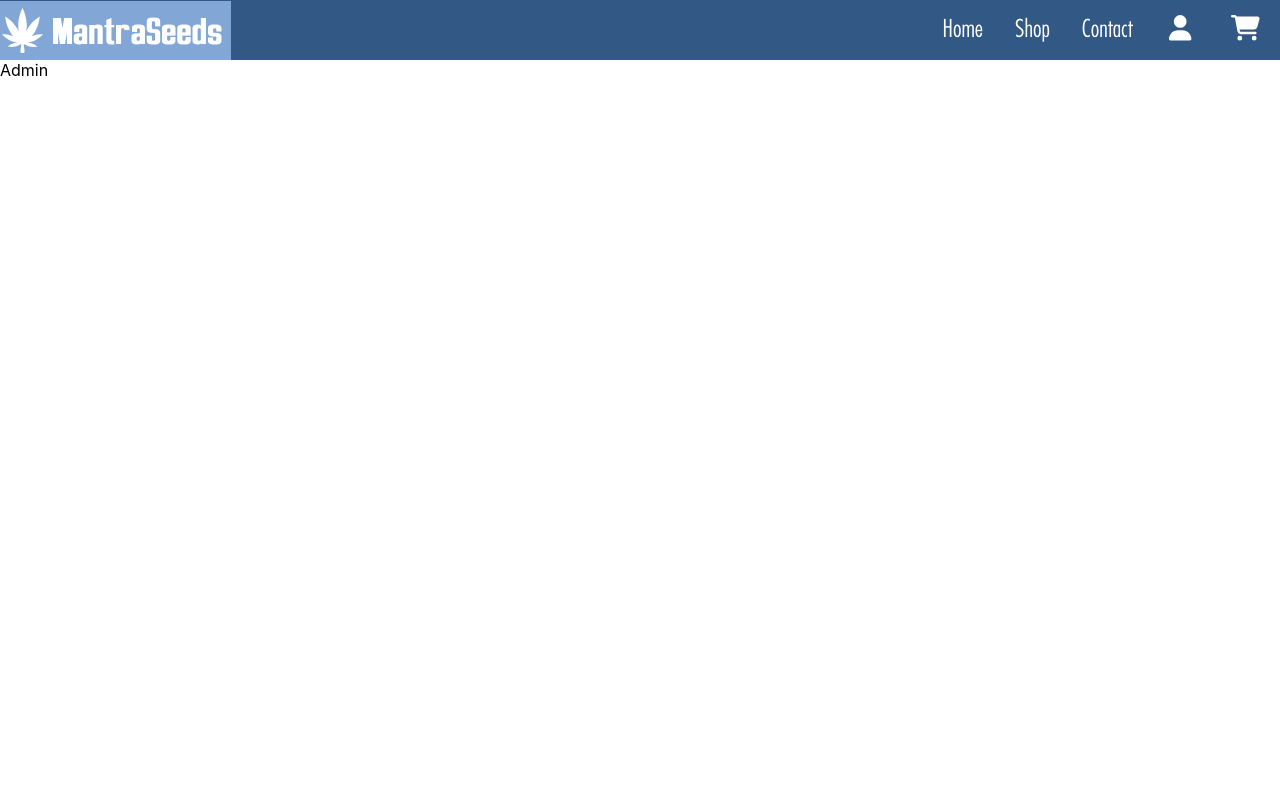
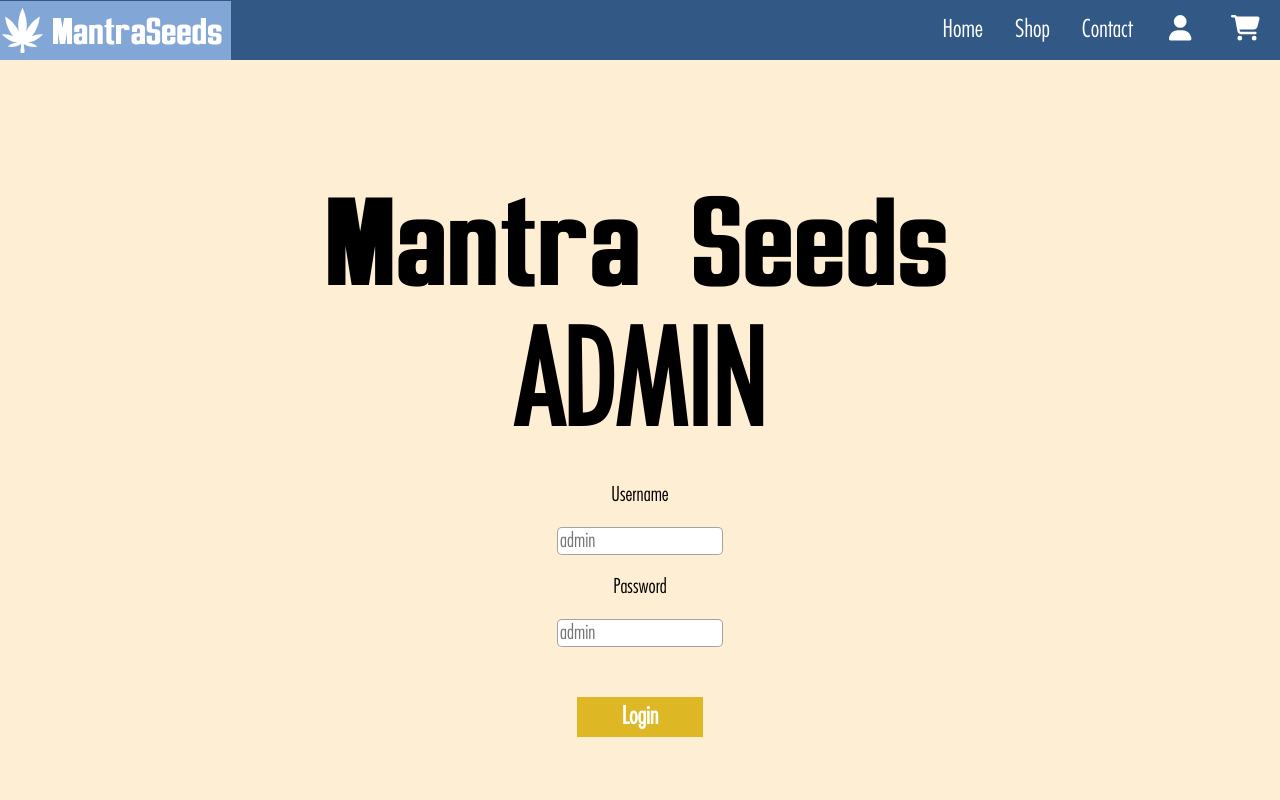
Before and after one commit to EricJamesCrow/mantra-seeds, a React (Create React App) app: page /admin in a window 1280 px wide. Shown: the top 800 px of the page. Built offline with nearby package versions, Linux system fonts and the light colour scheme; the HTML template or start-up script is replaced by a standard one.

Commit message:
created Admin page + updated Links
- created admin page
- updated links to pages

```diff
--- a/src/pages/admin/Admin.css
+++ b/src/pages/admin/Admin.css
@@ -0,0 +1,55 @@
+.admin-login-container {
+    background-color: #FEEED4;
+    text-align: center;
+    padding: 105px;
+}
+
+.admin-input {
+    align-self: center;
+    font-family: 'Futura';
+    font-style: normal;
+    font-weight: 400;
+    font-size: 20px;
+    color: rgba(0, 0, 0, 0.36);
+    outline: none;
+    border: 1px solid rgba(0, 0, 0, 0.36);
+    border-radius: 5px;
+    width: 193;
+    height: 45;
+}
+
+.admin-login-labels {
+    font-family: 'Futura';
+    font-style: normal;
+    font-weight: 300;
+    font-size: 20px;
+    color: #000000;
+    padding: 20px;
+}
+
+.admin-label {
+    font-family: 'Futura';
+    font-style: normal;
+    font-weight: 700;
+    font-size: 128px;
+    color: #000000;
+}
+
+.admin-login {
+    align-self: center;
+    margin-top: 50px;
+    width: 126px;
+    height: 40px;
+    color: #ffffff;
+    background: #DDB724;
+    font-family: 'Futura';
+    font-style: normal;
+    font-weight: 700;
+    font-size: 24px;
+    border: none;
+}
+
+.admin-login:hover {
+    background:#f2cd3e;
+    cursor: pointer;
+}
--- a/src/pages/admin/Admin.js
+++ b/src/pages/admin/Admin.js
@@ -3,6 +3,21 @@
 
 export default function Admin() {
   return (
-    <div>Admin</div>
+    <>
+    <div className="admin-login-container">
+      <div className="banner-title">Mantra Seeds</div>
+      <div className="admin-label">ADMIN</div>
+      <div className="admin-login-labels">Username</div>
+      <input placeholder="admin" className="admin-input"/>
+      <div className="admin-login-labels">Password</div>
+      <input type="password" placeholder="admin" className="admin-input"/>
+      <div>
+        <button className="admin-login">Login</button>
+        </div>
+    </div>
+        <div className="copyright">
+        <div>© Mantra Seeds 2022</div>
+      </div>
+      </>
   )
 }
--- a/src/pages/home/Home.css
+++ b/src/pages/home/Home.css
@@ -45,7 +45,9 @@
     font-style: normal;
     font-weight: 700;
     font-size: 24px;
-    border: none;
+    text-decoration: none;
+    text-align: center;
+    line-height: 60px;
 }
 
 .banner-shop-now:hover {
@@ -312,6 +314,7 @@
     .banner-shop-now {
         width: 90px;
         height: 30px;
+        line-height: 30px;
         font-size: 10px;
         margin: 20px 0 25px 180px;
     }
@@ -365,6 +368,7 @@
     .banner-shop-now {
         width: calc(90px * .8);
         height: calc(30px * .8);
+        line-height: calc(30px * .8);
         font-size: calc(10px * .8);
         margin: calc(20px * .8) 0 calc(25px * .8) calc(180px * .8);
     }
--- a/src/pages/home/Home.js
+++ b/src/pages/home/Home.js
@@ -1,3 +1,6 @@
+// react
+import { Link } from 'react-router-dom'
+
 // styles
 import "./Home.css"
 
@@ -12,7 +15,7 @@
     <div className="banner">
         <div className="welcome">Welcome to</div>
         <div className="banner-title">MantraSeeds</div>
-        <button className="banner-shop-now">SHOP NOW</button>
+        <Link to="/shop" type="button" className="banner-shop-now">SHOP NOW</Link>
     </div>
     <div className="recent-products">
       <div className="recent-products-label">Recent Products</div>
```
